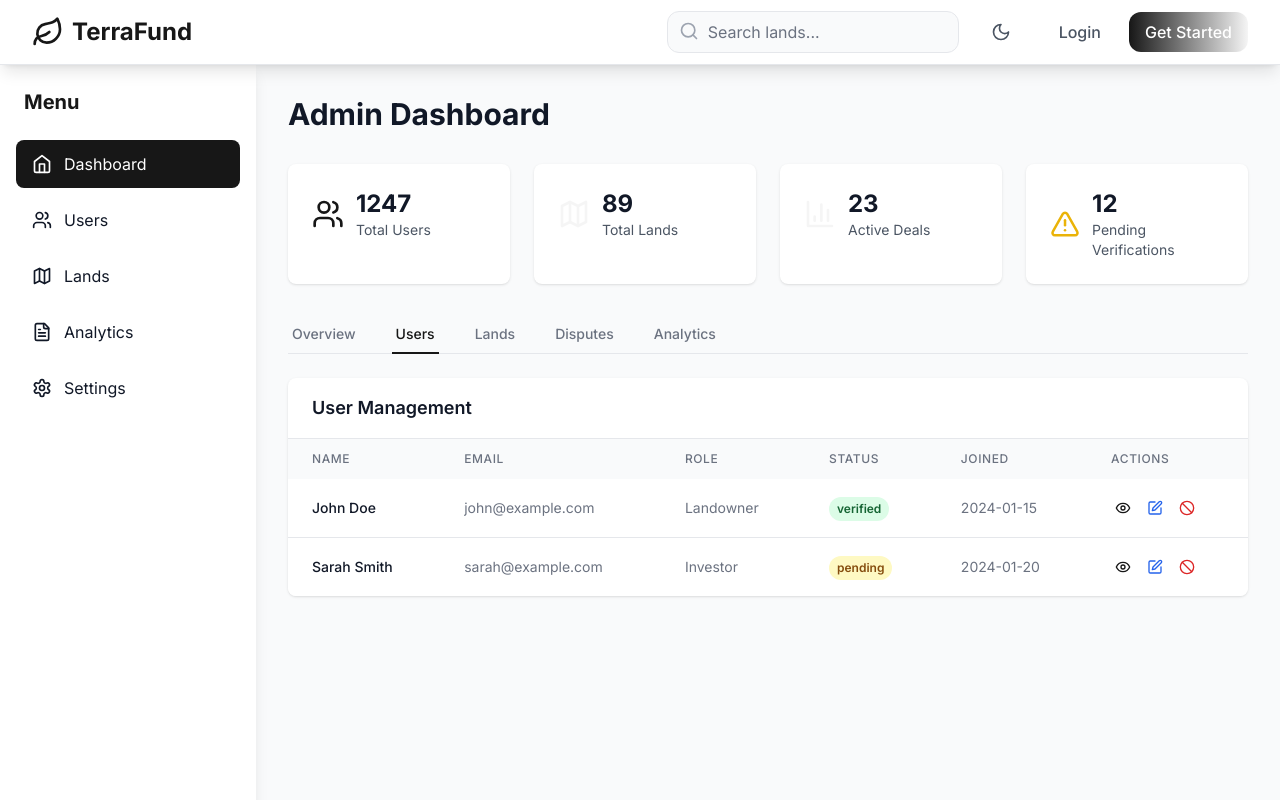
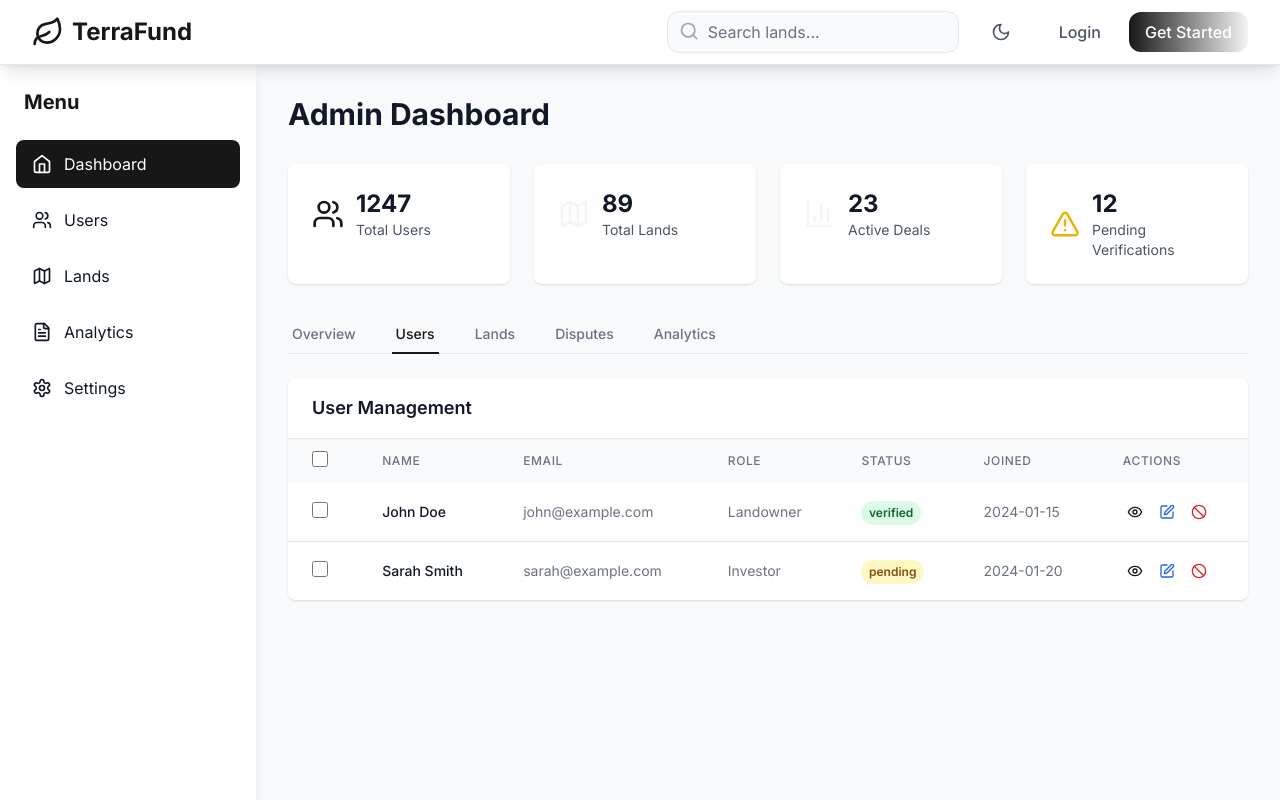
Before and after one commit to TerraFund/web_frontend, a Next.js app: page /admin in a window 1280 px wide. Both pictures are taken after a click on the button "Users". Shown: the top 800 px of the page. Built offline with nearby package versions, Linux system fonts and the light colour scheme.

Commit message:
Add bulk actions to admin user and land management tables

```diff
--- a/src/app/admin/page.tsx
+++ b/src/app/admin/page.tsx
@@ -7,6 +7,8 @@ import { LineChart, Line, XAxis, YAxis, CartesianGrid, Tooltip, ResponsiveContai
 
 export default function AdminDashboard() {
   const [activeTab, setActiveTab] = useState<'overview' | 'users' | 'lands' | 'analytics' | 'disputes'>('overview');
+  const [selectedUsers, setSelectedUsers] = useState<string[]>([]);
+  const [selectedLands, setSelectedLands] = useState<string[]>([]);
 
   const mockStats = {
     totalUsers: 1247,
@@ -63,6 +65,16 @@ export default function AdminDashboard() {
     { id: '2', title: 'Land Quality Dispute', parties: 'Mike Chen vs David Kim', status: 'investigating', priority: 'medium', created: '2024-01-18', description: 'Investor alleges land quality does not match description provided.' },
     { id: '3', title: 'Contract Terms Misunderstanding', parties: 'Alice Brown vs Bob Wilson', status: 'resolved', priority: 'low', created: '2024-01-15', description: 'Parties disagreed on revenue sharing terms interpretation.' },
   ];
+
+  const handleBulkUserAction = (action: string) => {
+    console.log(`Bulk ${action} for users:`, selectedUsers);
+    setSelectedUsers([]);
+  };
+
+  const handleBulkLandAction = (action: string) => {
+    console.log(`Bulk ${action} for lands:`, selectedLands);
+    setSelectedLands([]);
+  };
 
   return (
     <div className="p-8">
@@ -140,12 +152,36 @@ export default function AdminDashboard() {
           {activeTab === 'users' && (
             <div className="bg-white dark:bg-gray-800 rounded-lg shadow overflow-hidden">
               <div className="px-6 py-4 border-b border-gray-200 dark:border-gray-700">
+                <div className="flex items-center justify-between">
                   <h2 className="text-lg font-semibold text-gray-900 dark:text-white">User Management</h2>
+                  {selectedUsers.length > 0 && (
+                    <div className="flex items-center space-x-2">
+                      <span className="text-sm text-gray-600 dark:text-gray-400">{selectedUsers.length} selected</span>
+                      <Button variant="outline" size="sm" onClick={() => handleBulkUserAction('suspend')}>
+                        Suspend
+                      </Button>
+                      <Button variant="outline" size="sm" onClick={() => handleBulkUserAction('activate')}>
+                        Activate
+                      </Button>
+                      <Button variant="outline" size="sm" onClick={() => setSelectedUsers([])}>
+                        Clear
+                      </Button>
+                    </div>
+                  )}
+                </div>
               </div>
                 <div className="overflow-x-auto">
                   <table className="w-full">
                     <thead className="bg-gray-50 dark:bg-gray-700">
                       <tr>
+                        <th className="px-6 py-3 text-left text-xs font-medium text-gray-500 dark:text-gray-300 uppercase tracking-wider">
+                          <input
+                            type="checkbox"
+                            checked={selectedUsers.length === mockUsers.length}
+                            onChange={(e) => setSelectedUsers(e.target.checked ? mockUsers.map(u => u.id) : [])}
+                            className="h-4 w-4 text-primary focus:ring-primary border-gray-300 rounded"
+                          />
+                        </th>
                         <th className="px-6 py-3 text-left text-xs font-medium text-gray-500 dark:text-gray-300 uppercase tracking-wider">Name</th>
                         <th className="px-6 py-3 text-left text-xs font-medium text-gray-500 dark:text-gray-300 uppercase tracking-wider">Email</th>
                         <th className="px-6 py-3 text-left text-xs font-medium text-gray-500 dark:text-gray-300 uppercase tracking-wider">Role</th>
@@ -157,6 +193,18 @@ export default function AdminDashboard() {
                       <tbody className="bg-white dark:bg-gray-800 divide-y divide-gray-200 dark:divide-gray-700">
                         {mockUsers.map((user, index) => (
                           <tr key={user.id} className="hover:bg-gray-50 dark:hover:bg-gray-700 transition-colors duration-200 animate-in slide-in-from-bottom-4 duration-300" style={{ animationDelay: `${index * 50}ms` }}>
+                            <td className="px-6 py-4 whitespace-nowrap">
+                              <input
+                                type="checkbox"
+                                checked={selectedUsers.includes(user.id)}
+                                onChange={(e) => setSelectedUsers(prev =>
+                                  prev.includes(user.id)
+                                    ? prev.filter(id => id !== user.id)
+                                    : [...prev, user.id]
+                                )}
+                                className="h-4 w-4 text-primary focus:ring-primary border-gray-300 rounded"
+                              />
+                            </td>
                             <td className="px-6 py-4 whitespace-nowrap text-sm font-medium text-gray-900 dark:text-white">{user.name}</td>
                            <td className="px-6 py-4 whitespace-nowrap text-sm text-gray-500 dark:text-gray-400">{user.email}</td>
                            <td className="px-6 py-4 whitespace-nowrap text-sm text-gray-500 dark:text-gray-400 capitalize">{user.role}</td>
@@ -194,7 +242,23 @@ export default function AdminDashboard() {
           {activeTab === 'lands' && (
             <div className="bg-white dark:bg-gray-800 rounded-lg shadow overflow-hidden">
               <div className="px-6 py-4 border-b border-gray-200 dark:border-gray-700">
+                <div className="flex items-center justify-between">
                   <h2 className="text-lg font-semibold text-gray-900 dark:text-white">Land Management</h2>
+                  {selectedLands.length > 0 && (
+                    <div className="flex items-center space-x-2">
+                      <span className="text-sm text-gray-600 dark:text-gray-400">{selectedLands.length} selected</span>
+                      <Button variant="outline" size="sm" onClick={() => handleBulkLandAction('verify')}>
+                        Verify
+                      </Button>
+                      <Button variant="outline" size="sm" onClick={() => handleBulkLandAction('hide')}>
+                        Hide
+                      </Button>
+                      <Button variant="outline" size="sm" onClick={() => setSelectedLands([])}>
+                        Clear
+                      </Button>
+                    </div>
+                  )}
+                </div>
               </div>
                 <div className="overflow-x-auto">
                   <table className="w-full">
@@ -210,6 +274,18 @@ export default function AdminDashboard() {
                       <tbody className="bg-white dark:bg-gray-800 divide-y divide-gray-200 dark:divide-gray-700">
                         {mockLands.map((land, index) => (
                           <tr key={land.id} className="hover:bg-gray-50 dark:hover:bg-gray-700 transition-colors duration-200 animate-in slide-in-from-bottom-4 duration-300" style={{ animationDelay: `${index * 50}ms` }}>
+                            <td className="px-6 py-4 whitespace-nowrap">
+                              <input
+                                type="checkbox"
+                                checked={selectedLands.includes(land.id)}
+                                onChange={(e) => setSelectedLands(prev =>
+                                  prev.includes(land.id)
+                                    ? prev.filter(id => id !== land.id)
+                                    : [...prev, land.id]
+                                )}
+                                className="h-4 w-4 text-primary focus:ring-primary border-gray-300 rounded"
+                              />
+                            </td>
                             <td className="px-6 py-4 whitespace-nowrap text-sm font-medium text-gray-900 dark:text-white">{land.title}</td>
                            <td className="px-6 py-4 whitespace-nowrap text-sm text-gray-500 dark:text-gray-400">{land.owner}</td>
                            <td className="px-6 py-4 whitespace-nowrap">
@@ -354,6 +430,14 @@ export default function AdminDashboard() {
                 <table className="w-full">
                   <thead className="bg-gray-50 dark:bg-gray-700">
                     <tr>
+                      <th className="px-6 py-3 text-left text-xs font-medium text-gray-500 dark:text-gray-300 uppercase tracking-wider">
+                        <input
+                          type="checkbox"
+                          checked={selectedLands.length === mockLands.length}
+                          onChange={(e) => setSelectedLands(e.target.checked ? mockLands.map(l => l.id) : [])}
+                          className="h-4 w-4 text-primary focus:ring-primary border-gray-300 rounded"
+                        />
+                      </th>
                       <th className="px-6 py-3 text-left text-xs font-medium text-gray-500 dark:text-gray-300 uppercase tracking-wider">Title</th>
                       <th className="px-6 py-3 text-left text-xs font-medium text-gray-500 dark:text-gray-300 uppercase tracking-wider">Parties</th>
                       <th className="px-6 py-3 text-left text-xs font-medium text-gray-500 dark:text-gray-300 uppercase tracking-wider">Status</th>
```
Lines whose indentation alone changed are shown as unchanged.
